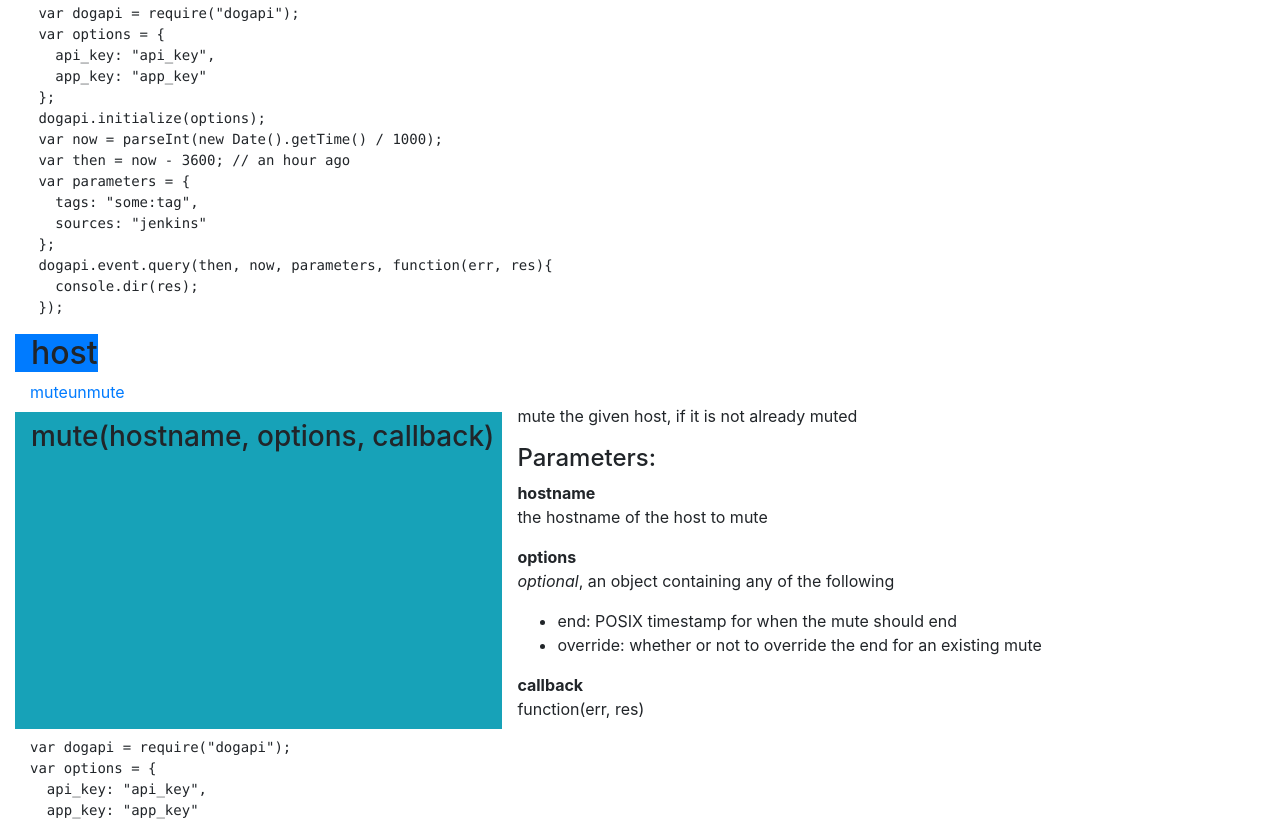
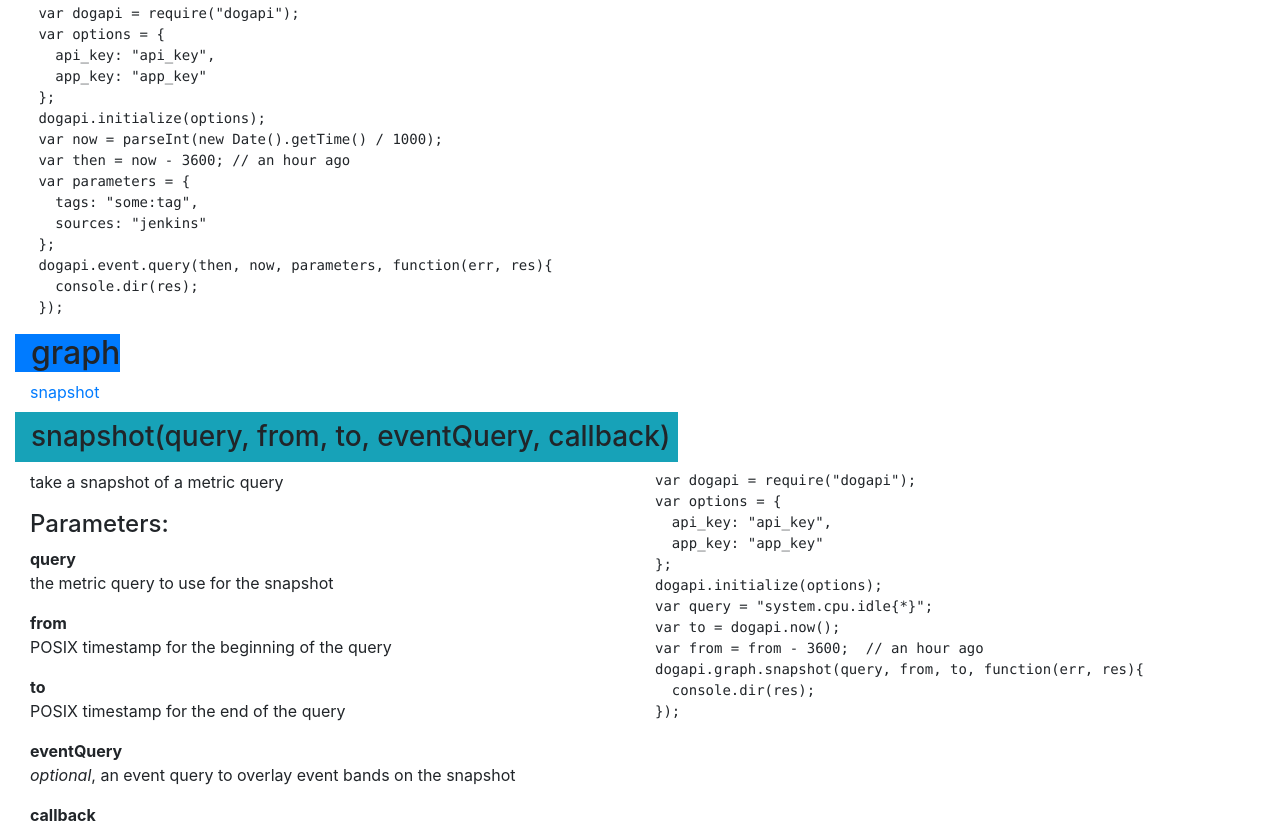
Before and after one commit to brettlangdon/node-dogapi, a website: page index.html in a window 1280 px wide. Shown: the part 1979-2800 px from the top of the page. Drawn offline with nearby package versions, Linux system fonts and the light colour scheme; a script that the page names is missing.

Commit message:
rebuild docs

```diff
--- a/index.html
+++ b/index.html
@@ -17,6 +17,8 @@
 <h1>Node Dogapi</h1>
 <ul class="nav nav-pills">
 <li role=""><a href="#event">event</a>
+</li>
+<li role=""><a href="#graph">graph</a>
 </li>
 <li role=""><a href="#host">host</a>
 </li>
@@ -168,6 +170,52 @@
  dogapi.event.query(then, now, parameters, function(err, res){
    console.dir(res);
  });
+</code></pre>
+</div>
+</div>
+</section>
+<section id="graph" class="col-sm-12">
+<div class="row">
+<h2 class="bg-primary" style="text-indent:1rem">graph</h2></div>
+<ul class="nav nav-pills">
+<li role"presentation"><a href="#graph-snapshot">snapshot</a></li>
+</ul>
+<div class="function row" id="graph-snapshot">
+<h3 class="bg-info" style="text-indent:.5rem;padding:.5rem;margin-top:.5rem">snapshot(query, from, to, eventQuery, callback)</h3>
+<div class="col-md-6">
+<p>take a snapshot of a metric query</p>
+<h4>Parameters:</h4>
+<dl>
+<dt>query</dt>
+<dd><p>the metric query to use for the snapshot</p>
+</dd>
+<dt>from</dt>
+<dd><p>POSIX timestamp for the beginning of the query</p>
+</dd>
+<dt>to</dt>
+<dd><p>POSIX timestamp for the end of the query</p>
+</dd>
+<dt>eventQuery</dt>
+<dd><p><em>optional</em>, an event query to overlay event bands on the snapshot</p>
+</dd>
+<dt>callback</dt>
+<dd><p>function(err, res)</p>
+</dd>
+</dl>
+</div>
+<div class="col-md-6">
+<pre><code class="lang-javascript">var dogapi = require(&quot;dogapi&quot;);
+var options = {
+  api_key: &quot;api_key&quot;,
+  app_key: &quot;app_key&quot;
+};
+dogapi.initialize(options);
+var query = &quot;system.cpu.idle{*}&quot;;
+var to = dogapi.now();
+var from = from - 3600;  // an hour ago
+dogapi.graph.snapshot(query, from, to, function(err, res){
+  console.dir(res);
+});
 </code></pre>
 </div>
 </div>
```
